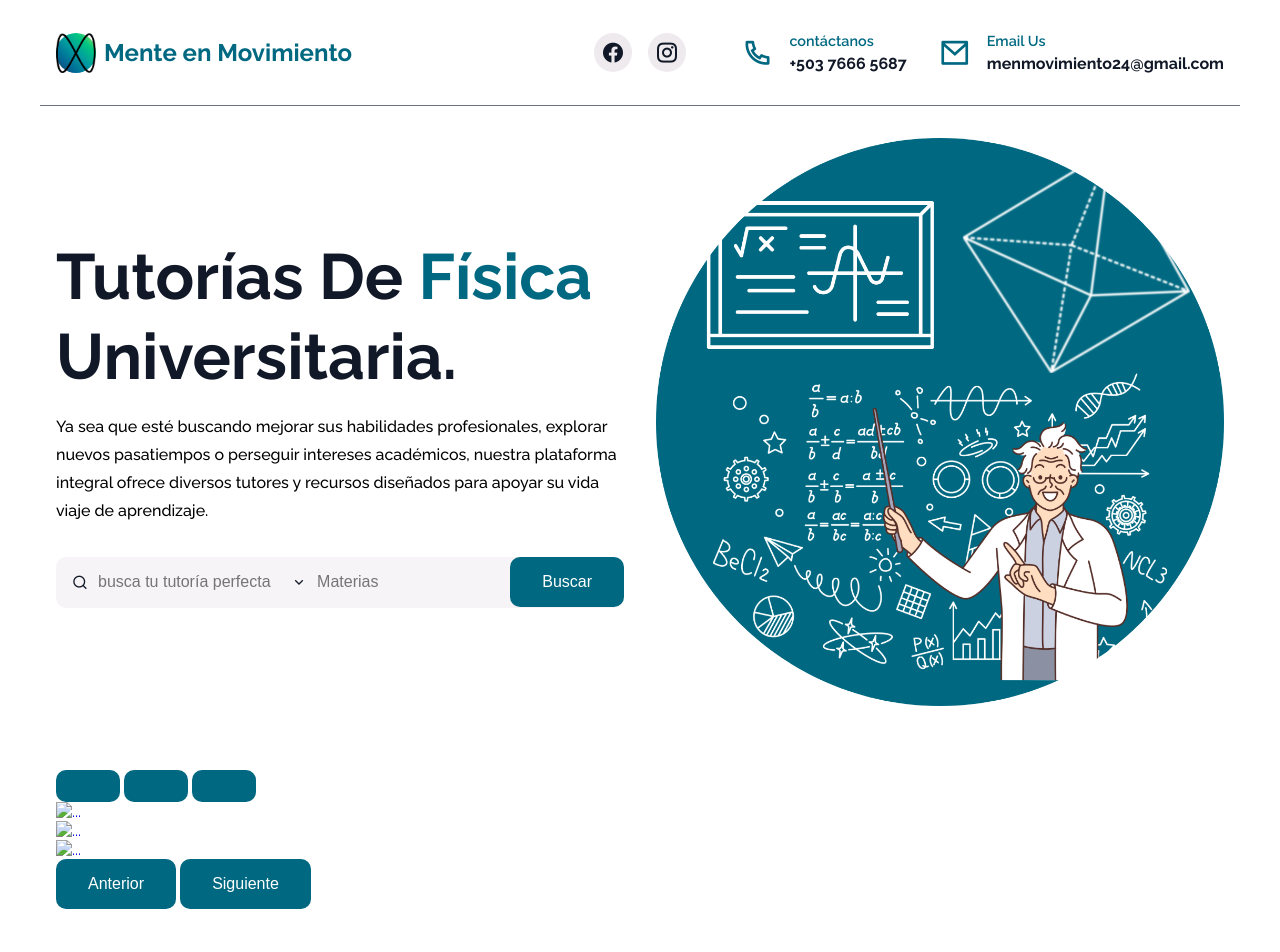
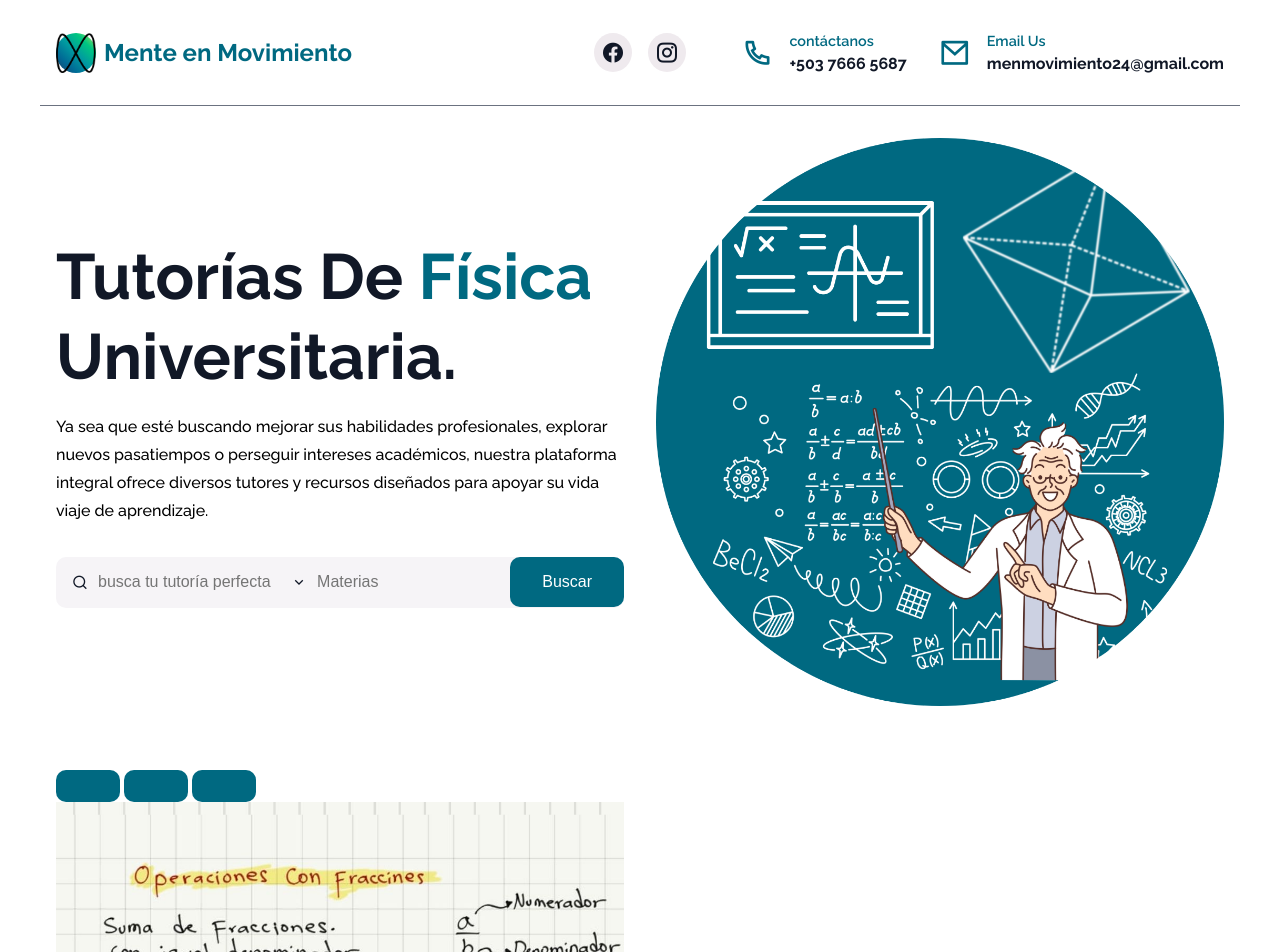
Before and after one commit to Omori8/menteenmovimiento.github.io, a plain HTML site: page index.html in a window 1280 px wide. Shown: the top 952 px of the page. Drawn offline with nearby package versions, Linux system fonts and the light colour scheme.

Commit message:
Update index.html

```diff
--- a/index.html
+++ b/index.html
@@ -85,21 +85,21 @@
       <div class="carousel-inner">
         <div class="carousel-item active">
 
-          <a href="https://claudiaarguetacaneza.github.io/tarea1/  ">
-            <img src="ej" class="d-block w-100" alt="...">
+          <a href="  ">
+            <img src="1.jpg" class="d-block w-100" alt="...">
           </a>
         </div>
 
         <div class="carousel-item">
 
-          <a href="https://adribatres.github.io/">
-            <img src="img/adriana.png" class="d-block w-100" alt="...">
+          <a href="">
+            <img src="2.jpg" class="d-block w-100" alt="...">
           </a>
         </div>
         <div class="carousel-item">
 
           <a href="https://m4g4li.github.io/presentacion/">
-            <img src="img/magali.png" class="d-block w-100" alt="...">
+            <img src="Diseño sin título (2).png" class="d-block w-100" alt="...">
           </a>
 
         </div>
```
